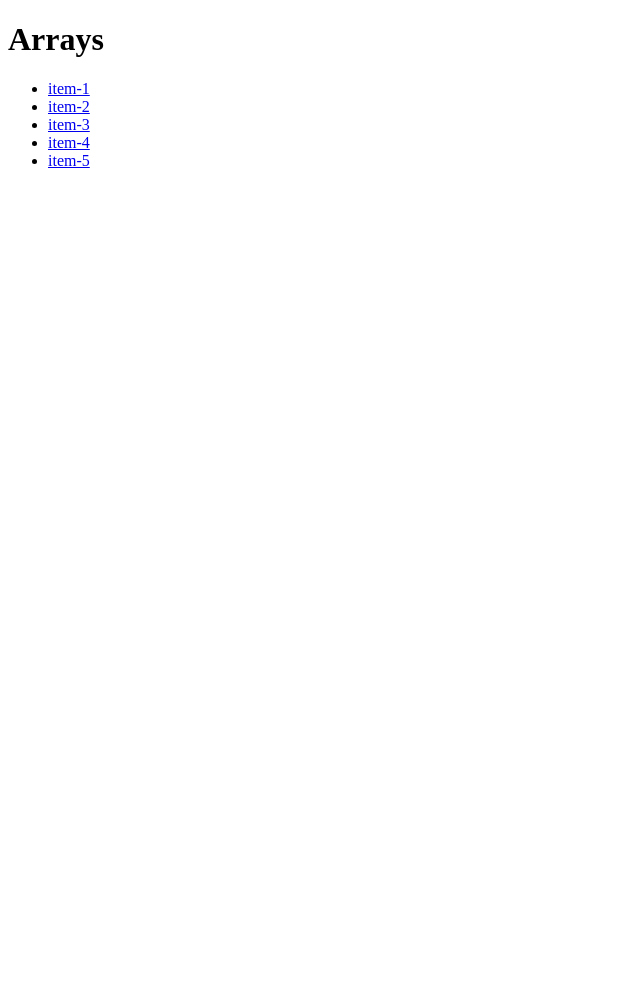
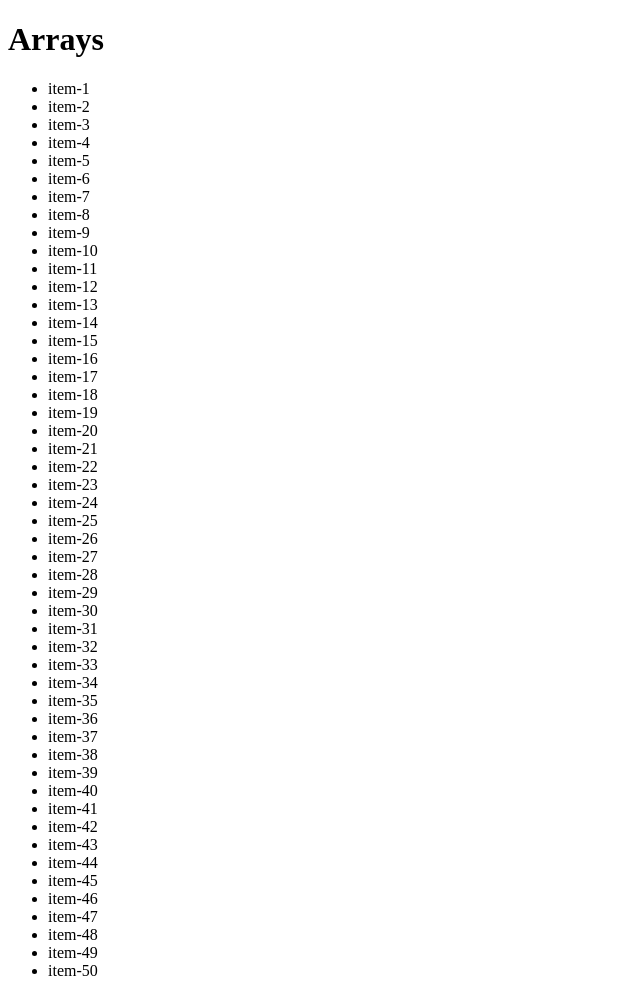
Before and after one commit to 1ESPG-2023/rm550757, a plain HTML site: page index.html in a window 1280 px wide. Shown: the whole page, without its empty margins (0-640 px from the left). Before the commit the page ends 800 px from the top, so only its background shows below. Drawn offline with Linux system fonts and the light colour scheme.

Commit message:
spread + html collections + map

```diff
--- a/index.html
+++ b/index.html
@@ -12,13 +12,59 @@
 
     <!-- div>ul>li*5>a[href="#"]{item-}-->
 
+    <!-- div>ul>li*50{item-$} -->
     <div>
         <ul>
-            <li><a href="#">item-1</a></li>
-            <li><a href="#">item-2</a></li>
-            <li><a href="#">item-3</a></li>
-            <li><a href="#">item-4</a></li>
-            <li><a href="#">item-5</a></li>
+            <li>item-1</li>
+            <li>item-2</li>
+            <li>item-3</li>
+            <li>item-4</li>
+            <li>item-5</li>
+            <li>item-6</li>
+            <li>item-7</li>
+            <li>item-8</li>
+            <li>item-9</li>
+            <li>item-10</li>
+            <li>item-11</li>
+            <li>item-12</li>
+            <li>item-13</li>
+            <li>item-14</li>
+            <li>item-15</li>
+            <li>item-16</li>
+            <li>item-17</li>
+            <li>item-18</li>
+            <li>item-19</li>
+            <li>item-20</li>
+            <li>item-21</li>
+            <li>item-22</li>
+            <li>item-23</li>
+            <li>item-24</li>
+            <li>item-25</li>
+            <li>item-26</li>
+            <li>item-27</li>
+            <li>item-28</li>
+            <li>item-29</li>
+            <li>item-30</li>
+            <li>item-31</li>
+            <li>item-32</li>
+            <li>item-33</li>
+            <li>item-34</li>
+            <li>item-35</li>
+            <li>item-36</li>
+            <li>item-37</li>
+            <li>item-38</li>
+            <li>item-39</li>
+            <li>item-40</li>
+            <li>item-41</li>
+            <li>item-42</li>
+            <li>item-43</li>
+            <li>item-44</li>
+            <li>item-45</li>
+            <li>item-46</li>
+            <li>item-47</li>
+            <li>item-48</li>
+            <li>item-49</li>
+            <li>item-50</li>
         </ul>
     </div>
 </body>
--- a/js/zyb-5647.js
+++ b/js/zyb-5647.js
@@ -1,24 +1,41 @@
-const liElement = document.getElementsByTagName('li');
+
+// // const liElement = document.getElementsByTagName("li");
 
 
 
-// for (let index = 0; index < liElement.length; index++) {
-//     console.log(liElement[index].textContent)
+// // for (let index = 0; index<liElement.length; index++){
+// //     console.log(liElement[index].textContent)
 
-// }
+// // }
 
-// console.log(liElement.length);
+// //console.log(liElement.length)
 
-//Declaração de arrays
-let nr1 = [1,2,3,4,5];
-let nr2 = [6,7,8,9,10]
-let nr3 = [nr1,nr2];
 
-console.log(`Array-1 ${nr1}`);
-console.log(`Array-2 ${nr2}`);
-console.log(`Array-3 ${nr3}`);
+// // declaração de arrays
+// let nr1 = [1,2,3,4,5];
+// let nr2 = [6,7,8,9,10];
+// let nr3 = [...nr1,...nr2];
 
-//Listando um array! Técnica especial
-nr3.forEach((itemDoArray)=>{
-    console.log(`Array-3 sendo listado ${itemDoArray}`);
-})
+// console.log(`Array-1 ${nr1}`);
+// console.log(`Array-2 ${nr2}`);
+// console.log(`Array-3 ${nr3}`);
+
+// //Listando um aray! Técnica especial
+// // nr3.forEach((itemDoArray) =>{
+// //     console.log(`Array-3 sendo listado ${itemDoArray}`);
+// // })
+
+// //Listando o array com MAP
+// nr3.map((numero,key)=>{
+//     console.log(`${(key+1)} - Itens do array - ${numero}`);
+
+// })
+
+// //convertando HTMLCollection em Array de forma indireta
+// const liElementHtml = document.getElementsByTagName("li");
+// const liElementArray = [...liElementHtml];
+
+// liElementArray.map((item,key)=>{
+//     if (item.textContent == "item-39")
+//     console.log(`${key+1} - ${item.textContent = "LOCALIZADO"}`)
+// })
```
